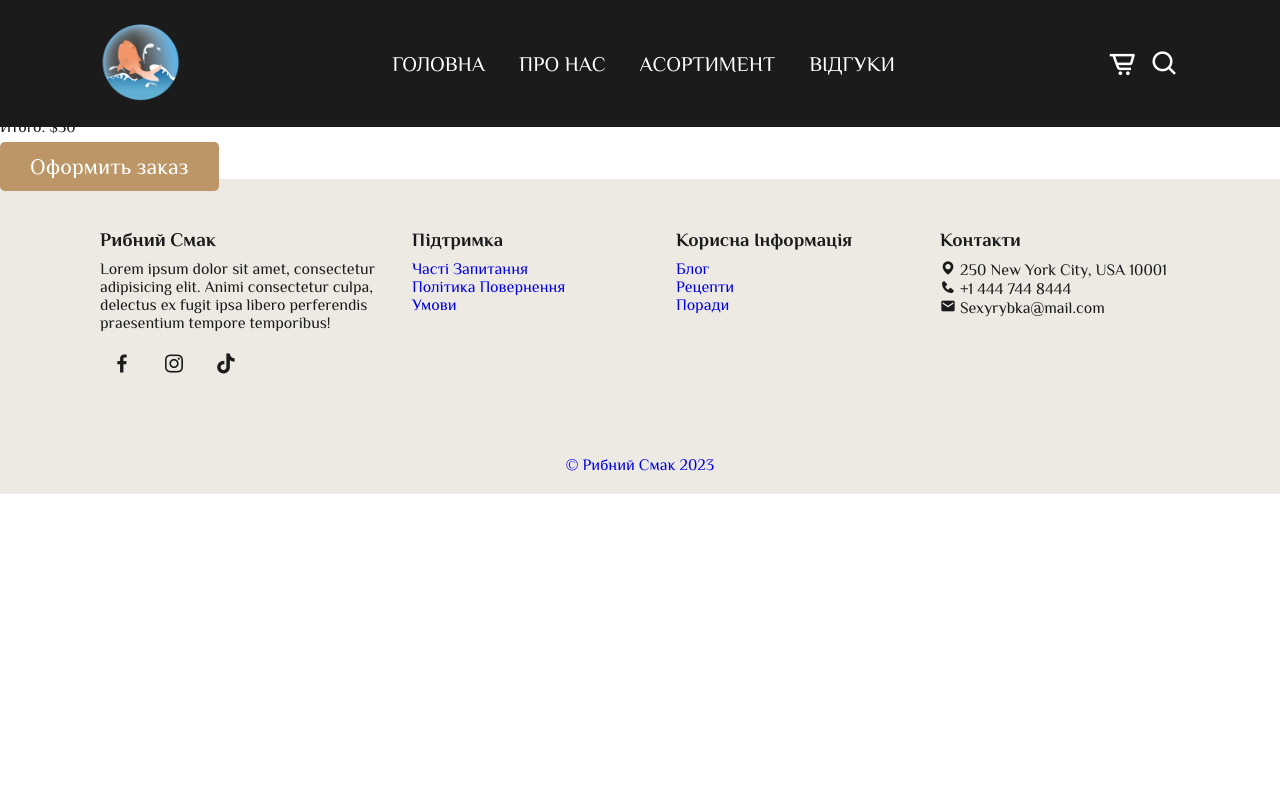
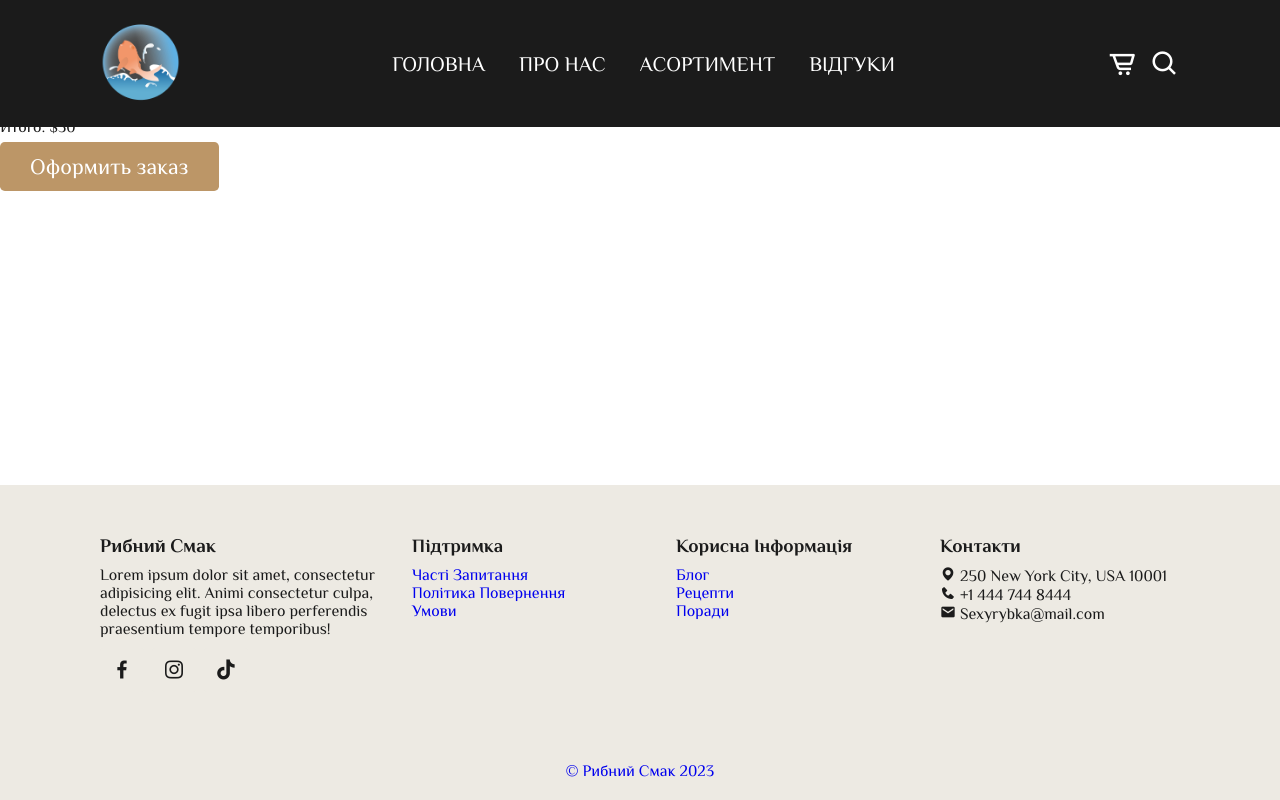
Before and after one commit to Ayshyama/Smack_online_store, a Django app: page /cart/ in a window 1280 px wide. Run offline with Django 4.2, Linux system fonts and the light colour scheme.

Commit message:
fixed footer stick to the bottom of the page

```diff
--- a/store/static/css/style.css
+++ b/store/static/css/style.css
@@ -25,6 +25,10 @@ img {
     width: 100%;
 }
 body {
+    display: flex;
+    flex-direction: column;
+    min-height: 100vh;
+    margin: 0;
     color: var(--text-color);
 }
 header {
@@ -243,6 +247,7 @@ header.shadow {
 
 
 .footer {
+    margin-top: auto;
     display: grid;
     grid-template-columns: repeat(auto-fit, minmax(240px, auto));
     gap: 1.5rem;
```
Also changed, not shown: db.sqlite3.
